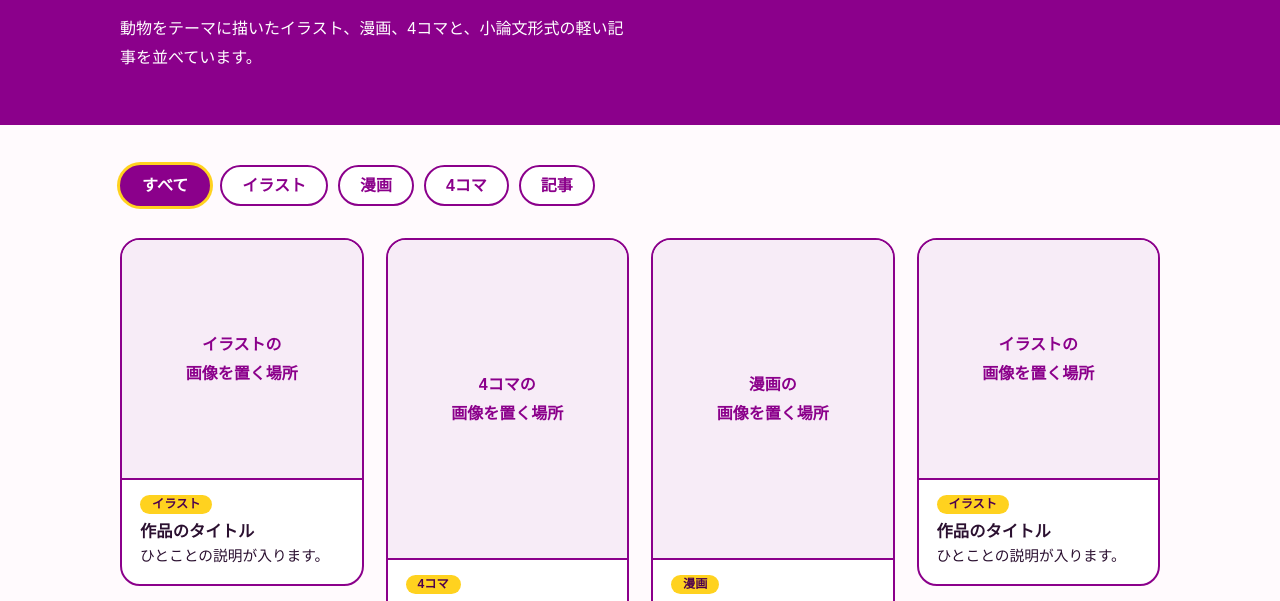
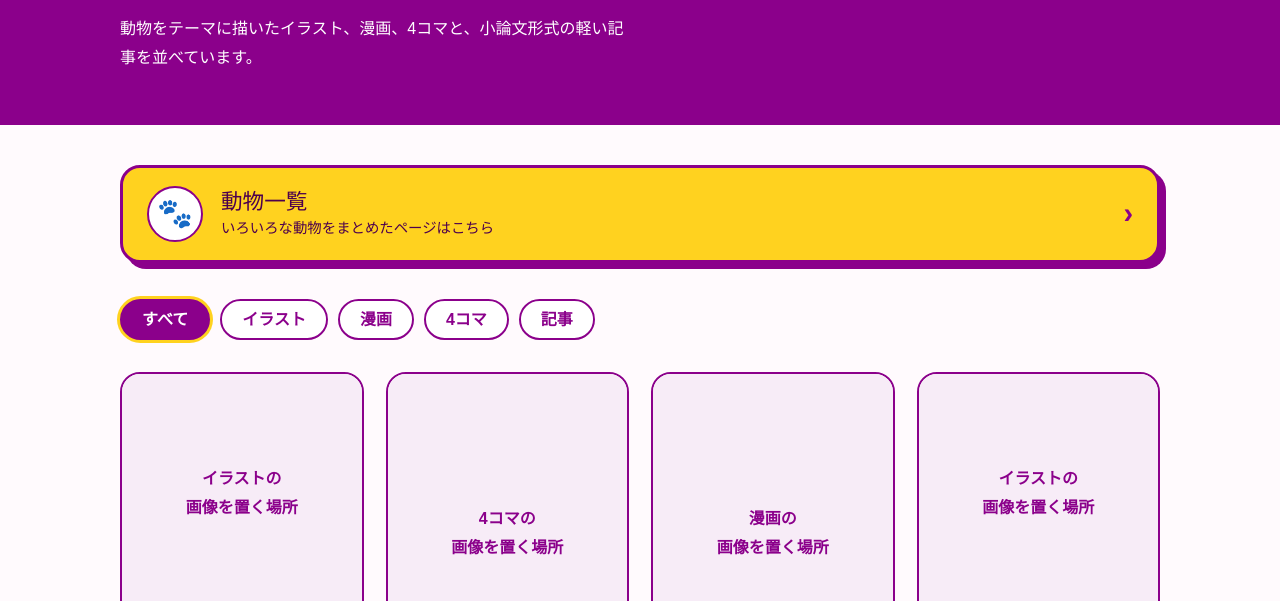
Before and after one commit to Azaleacreativeroom888/fan-animal, a plain HTML site: page gallery.html in a window 1280 px wide. Shown: the part 199-800 px from the top of the page. Drawn offline with Linux system fonts and the light colour scheme; a web font is replaced by a local one.

Commit message:
Add feature link box for animal listings
Added a feature link box for animal listings with an icon and description.

```diff
--- a/gallery.html
+++ b/gallery.html
@@ -42,6 +42,15 @@ nav a[aria-current="page"]{background:var(--yellow);color:var(--purple-deep)}
 .pagehead .wrap{padding:48px 0 52px}
 .pagehead h1{font-family:var(--display);font-weight:400;font-size:clamp(2rem,6vw,3.2rem);line-height:1.3;margin:0 0 8px;border-bottom:8px solid var(--yellow);display:inline-block}
 .pagehead p{margin:14px 0 0;max-width:32em}
+
+/* feature link box */
+.feature{display:flex;align-items:center;gap:18px;text-decoration:none;background:var(--yellow);color:var(--purple-deep);border:3px solid var(--purple);border-radius:20px;padding:18px 24px;margin:0 0 36px;box-shadow:6px 6px 0 var(--purple)}
+.feature:hover{background:#fff;transform:translate(2px,2px);box-shadow:4px 4px 0 var(--purple)}
+.feature .ico{flex:none;width:56px;height:56px;display:grid;place-content:center;font-size:1.8rem;background:#fff;border:2px solid var(--purple);border-radius:50%}
+.feature b{display:block;font-family:var(--display);font-weight:400;font-size:1.35rem;line-height:1.4}
+.feature small{display:block;font-size:.9rem;line-height:1.6}
+.feature .arrow{margin-left:auto;font-size:1.8rem;font-weight:700;color:var(--purple)}
+@media(prefers-reduced-motion:reduce){.feature:hover{transform:none}}
 
 /* filter */
 main{padding:40px 0 72px}
@@ -93,6 +102,12 @@ footer a{color:var(--yellow)}
 
 <main>
   <div class="wrap">
+    <a class="feature" href="report1.html">
+      <span class="ico" aria-hidden="true">🐾</span>
+      <span><b>動物一覧</b><small>いろいろな動物をまとめたページはこちら</small></span>
+      <span class="arrow" aria-hidden="true">›</span>
+    </a>
+
     <ul class="filter" aria-label="作品の絞り込み">
       <li><button type="button" data-cat="all" aria-pressed="true">すべて</button></li>
       <li><button type="button" data-cat="illust" aria-pressed="false">イラスト</button></li>
```
